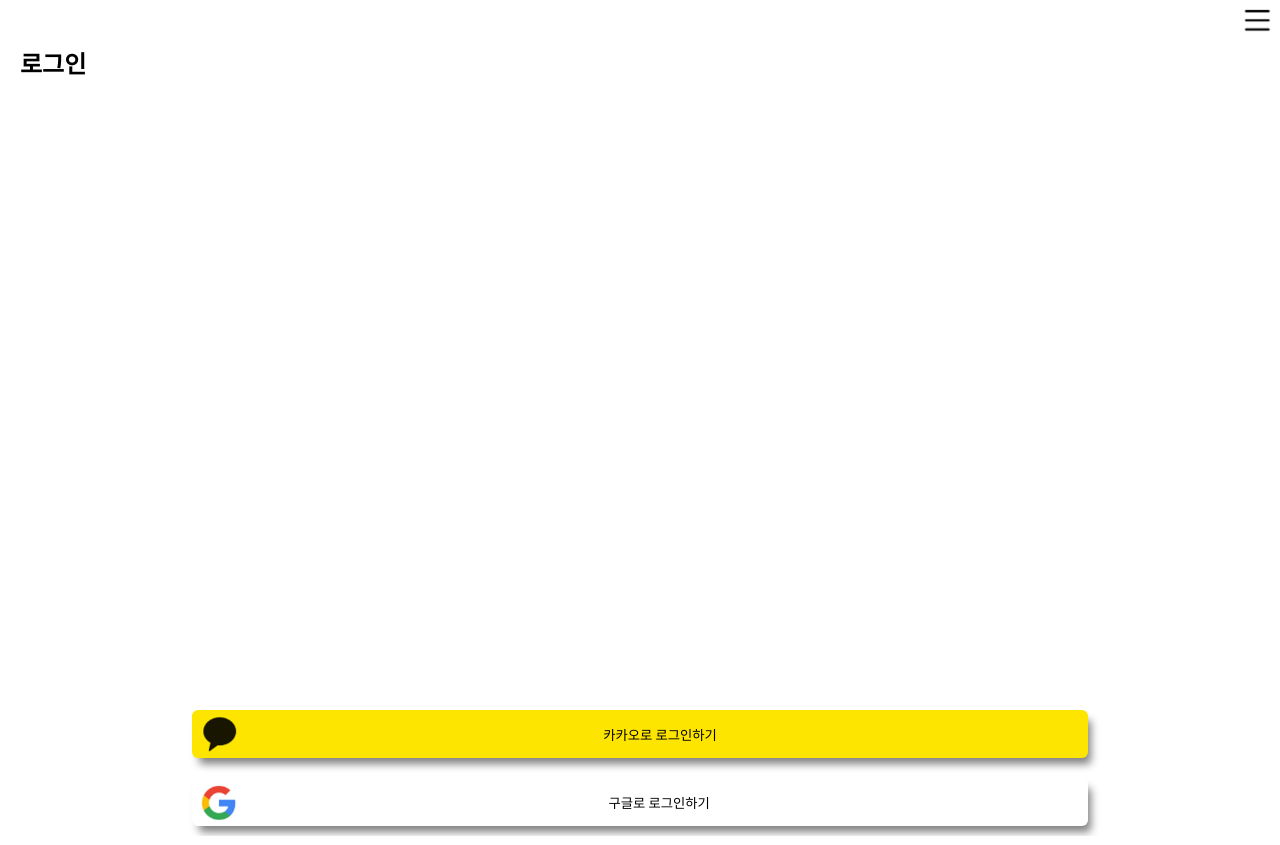
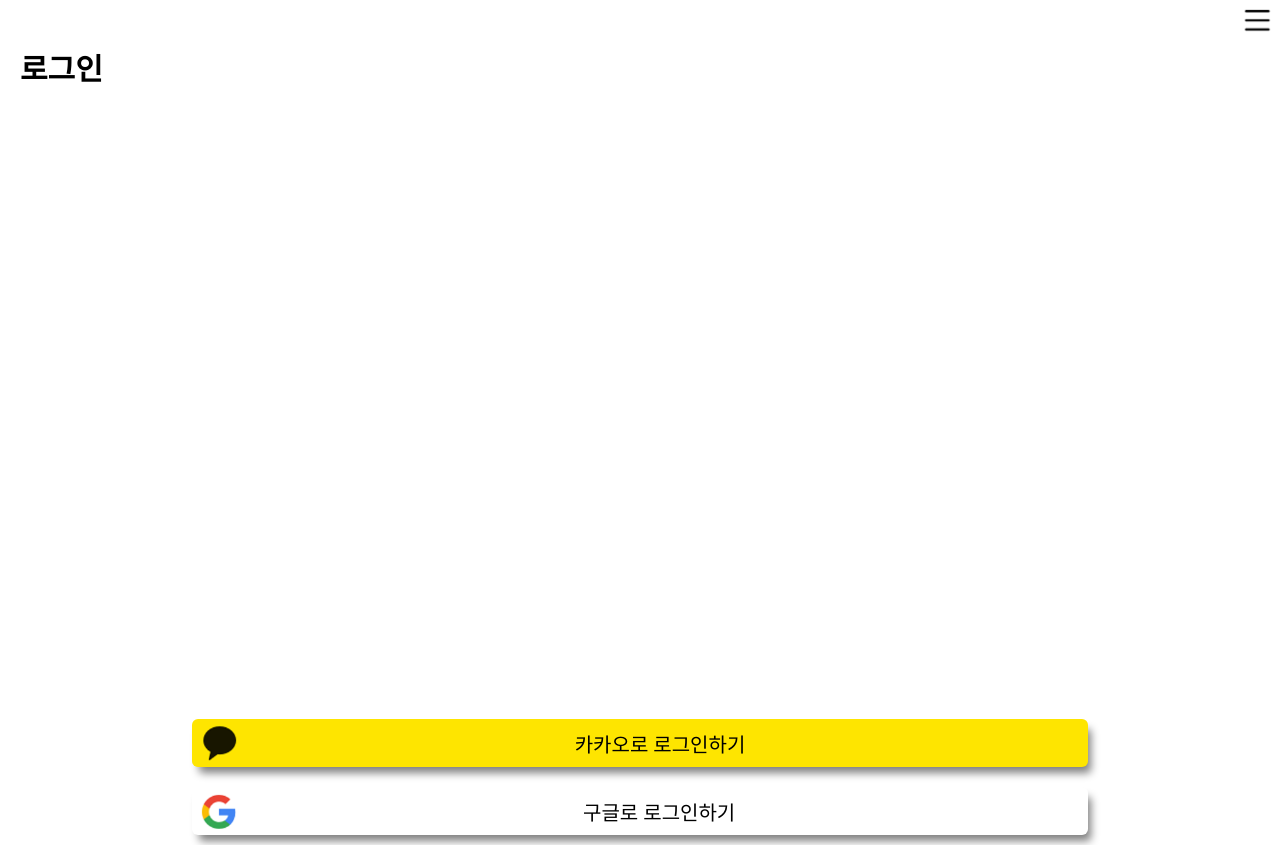
Before and after one commit to 2022Letters/frontend, a React (Create React App) app: page /login in a window 1280 px wide. Built offline with nearby package versions, Linux system fonts and the light colour scheme; a web font is replaced by a local one.

Commit message:
Refactor : #3 제목 컴포넌트화 및 소셜 로그인 버튼 컴포넌트 화

```diff
--- a/src/components/Layout/Sidebar.tsx
+++ b/src/components/Layout/Sidebar.tsx
@@ -21,12 +21,13 @@ const SideBarWrap = styled.div`
 
 const Menu = styled.li`
   padding: 16px 8px;
+  font-size: 1.5rem;
 `;
 
 const ExitMenu = styled.span`
   position: absolute;
   bottom: 26px;
-  font-size: 0.8rem;
+  font-size: 1rem;
 `;
 
 function Sidebar({ isOpen, setIsOpen }: { isOpen: boolean; setIsOpen: any }) {
--- a/src/components/common/style.tsx
+++ b/src/components/common/style.tsx
@@ -8,3 +8,36 @@ export const Button = styled.button`
   margin-bottom: 45px;
   font-size: 1.5rem;
 `;
+
+export const Title = styled.h1`
+  font-size: 30px;
+`;
+
+// 소셜 로그인 컴포넌트
+
+export const SocialDiv = styled.div`
+  display: flex;
+  justify-content: center;
+  margin: 10px 0;
+`;
+
+export const SocialBtn = styled.button`
+  display: flex;
+  align-items: center;
+  width: 70vw;
+  border: none;
+  border-radius: 6px;
+  background-color: ${(props) => props.color || 'white'};
+  padding: 4px 8px;
+  box-shadow: 5px 8px 8px -2px grey;
+`;
+
+export const SocialImg = styled.img`
+  width: 40px;
+  height: 40px;
+`;
+
+export const SocialSpan = styled.span`
+  width: 100%;
+  font-size: 20px;
+`;
--- a/src/pages/SocialLogin/Google.tsx
+++ b/src/pages/SocialLogin/Google.tsx
@@ -1,40 +1,20 @@
 import React from 'react';
 import styled from 'styled-components';
-
-const GoogleDiv = styled.div`
-  display: flex;
-  justify-content: center;
-  margin: 10px 0;
-`;
-
-const GoogleBtn = styled.button`
-  display: flex;
-  align-items: center;
-  width: 70vw;
-  border: none;
-  border-radius: 6px;
-  background-color: #fff;
-  padding: 4px 8px;
-  box-shadow: 5px 8px 8px -2px grey;
-`;
-
-const GoogleImg = styled.img`
-  width: 40px;
-  height: 40px;
-`;
-
-const GoogleSpan = styled.span`
-  width: 100%;
-`;
+import {
+  SocialDiv,
+  SocialBtn,
+  SocialImg,
+  SocialSpan
+} from '../../components/common/style';
 
 function Google() {
   return (
-    <GoogleDiv>
-      <GoogleBtn type="button">
-        <GoogleImg src="/img/Google.png" alt="Google" />
-        <GoogleSpan>구글로 로그인하기</GoogleSpan>
-      </GoogleBtn>
-    </GoogleDiv>
+    <SocialDiv>
+      <SocialBtn type="button" color="#fff">
+        <SocialImg src="/img/Google.png" alt="Google" />
+        <SocialSpan>구글로 로그인하기</SocialSpan>
+      </SocialBtn>
+    </SocialDiv>
   );
 }
 
--- a/src/pages/SocialLogin/Kakao.tsx
+++ b/src/pages/SocialLogin/Kakao.tsx
@@ -1,40 +1,19 @@
 import React from 'react';
-import styled from 'styled-components';
-
-const KaKaoDiv = styled.div`
-  display: flex;
-  justify-content: center;
-  margin: 10px 0;
-`;
-
-const KakaoBtn = styled.button`
-  display: flex;
-  align-items: center;
-  width: 70vw;
-  border: none;
-  border-radius: 6px;
-  background-color: #fee500;
-  padding: 4px 8px;
-  box-shadow: 5px 8px 8px -2px grey;
-`;
-
-const KakaoImg = styled.img`
-  width: 40px;
-  height: 40px;
-`;
-
-const KakaoSpan = styled.span`
-  width: 100%;
-`;
+import {
+  SocialBtn,
+  SocialDiv,
+  SocialImg,
+  SocialSpan
+} from '../../components/common/style';
 
 function Kakao() {
   return (
-    <KaKaoDiv>
-      <KakaoBtn type="button">
-        <KakaoImg src="/img/kakao.png" alt="kakao" />
-        <KakaoSpan>카카오로 로그인하기</KakaoSpan>
-      </KakaoBtn>
-    </KaKaoDiv>
+    <SocialDiv>
+      <SocialBtn type="button" color="#fee500">
+        <SocialImg src="/img/kakao.png" alt="kakao" />
+        <SocialSpan>카카오로 로그인하기</SocialSpan>
+      </SocialBtn>
+    </SocialDiv>
   );
 }
 
--- a/src/pages/index.tsx
+++ b/src/pages/index.tsx
@@ -14,6 +14,7 @@ const BtnPosition = styled.div`
   justify-content: center;
   align-items: flex-end;
   height: 100%;
+  padding: 0 15px;
 `;
 // `;
 
--- a/src/pages/login.tsx
+++ b/src/pages/login.tsx
@@ -1,5 +1,6 @@
 import React from 'react';
 import styled from 'styled-components';
+import { Title } from '../components/common/style';
 import Google from './SocialLogin/Google';
 import Kakao from './SocialLogin/Kakao';
 
@@ -17,7 +18,7 @@ const ButtonWrap = styled.div`
 function Login() {
   return (
     <LoginWrap>
-      <h2>로그인</h2>
+      <Title>로그인</Title>
       <ButtonWrap>
         <Kakao />
         <Google />
--- a/src/pages/nickname.tsx
+++ b/src/pages/nickname.tsx
@@ -1,13 +1,13 @@
 import React from 'react';
 import styled from 'styled-components';
-import { Button } from '../components/common/style';
+import { Button, Title } from '../components/common/style';
 
 const NickWrap = styled.div`
   height: 100%;
   padding: 45px 20px 0;
 `;
 
-const NickTitle = styled.h2`
+const NickTitle = styled(Title)`
   margin-bottom: 40px;
 `;
 
```
